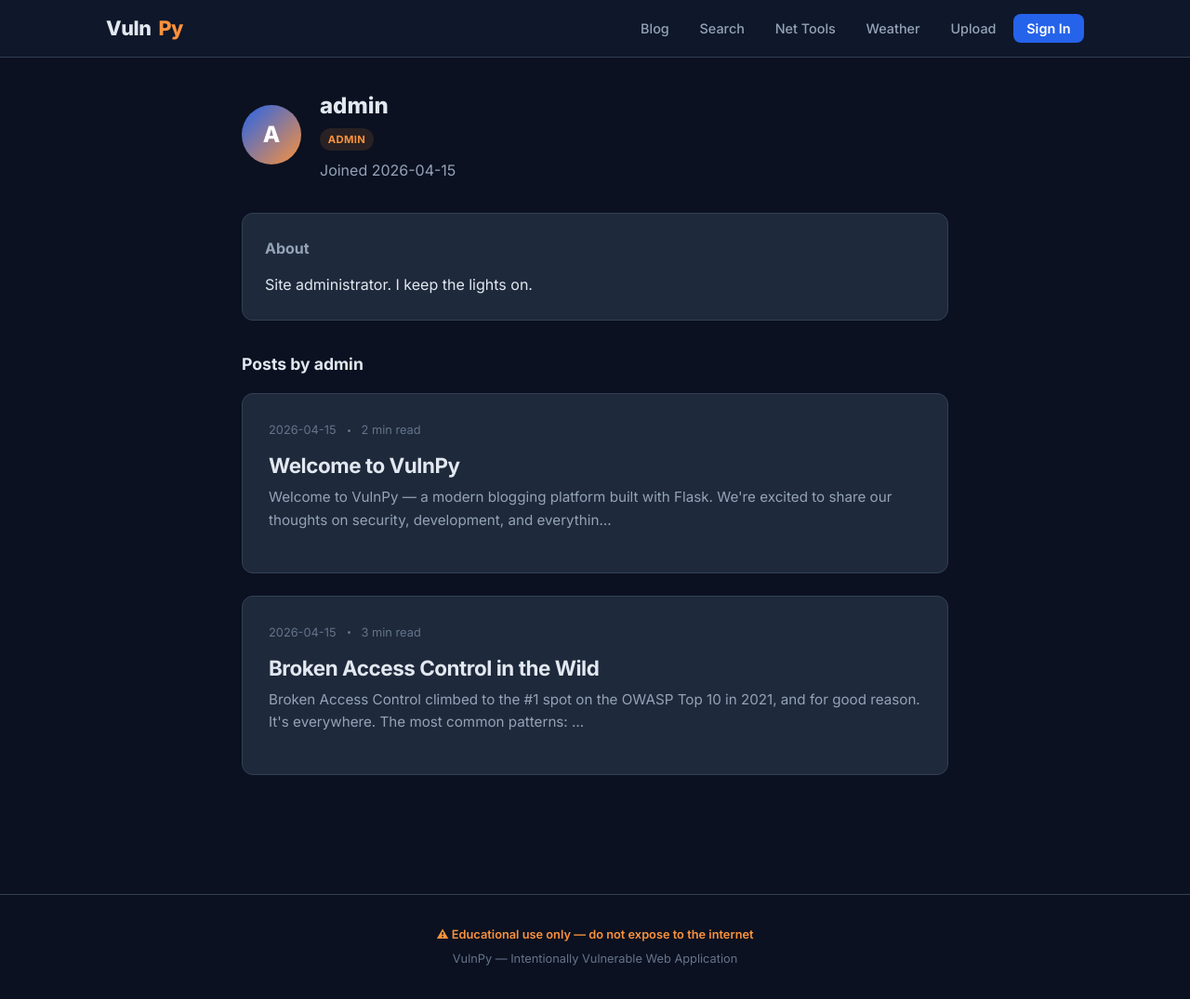
After one commit to sivak1rl/vulnpy, a Flask app: page /user/admin in a window 1280 px wide. The commit adds this page. Shown: the whole page at 93% size. Run offline with Flask 3, Linux system fonts and the light colour scheme; data comes from the database, SQL or seed files in the repository.

Commit message:
feat: add Phase 2 — profile XSS, search SQLi, SSRF, file upload, debug endpoint
New vulnerability surfaces:
- Profile bio with stored XSS (CWE-79)
- Search with UNION-based SQLi (CWE-89)
- Weather widget with SSRF (CWE-918)
- Unrestricted file upload (CWE-434)
- Debug endpoint exposing env vars, config, and DB schema (CWE-215)
- Profile edit IDOR — any user can edit any profile (CWE-639)

Co-Authored-By: Claude Opus 4.6 <noreply@anthropic.com>

```diff
--- a/app.py
+++ b/app.py
@@ -19,12 +19,17 @@ def create_app():
         database.init_db()
 
     # Register blueprints
-    from blueprints import blog, auth, admin, nettools
+    from blueprints import blog, auth, admin, nettools, profile, search, debug, upload, weather
 
     app.register_blueprint(blog.bp)
     app.register_blueprint(auth.bp)
     app.register_blueprint(admin.bp)
     app.register_blueprint(nettools.bp)
+    app.register_blueprint(profile.bp)
+    app.register_blueprint(search.bp)
+    app.register_blueprint(debug.bp)
+    app.register_blueprint(upload.bp)
+    app.register_blueprint(weather.bp)
 
     return app
 
--- /dev/null
+++ b/blueprints/profile.py
@@ -0,0 +1,47 @@
+from flask import Blueprint, render_template, request, redirect, url_for, session, flash
+from db import query_db, execute_db
+
+bp = Blueprint("profile", __name__)
+
+
+@bp.route("/user/<username>")
+def view_profile(username):
+    user = query_db(
+        "SELECT * FROM users WHERE username = ?", (username,), one=True
+    )
+    if not user:
+        flash("User not found.", "error")
+        return redirect(url_for("blog.index"))
+
+    posts = query_db(
+        "SELECT * FROM posts WHERE author_id = ? AND status = 'published' "
+        "ORDER BY created_at DESC",
+        (user["id"],),
+    )
+    return render_template("profile.html", user=user, posts=posts)
+
+
+@bp.route("/user/<username>/edit", methods=["GET", "POST"])
+def edit_profile(username):
+    if "user_id" not in session:
+        flash("Please log in.", "error")
+        return redirect(url_for("auth.login"))
+
+    user = query_db(
+        "SELECT * FROM users WHERE username = ?", (username,), one=True
+    )
+    if not user:
+        flash("User not found.", "error")
+        return redirect(url_for("blog.index"))
+
+    # VULN: CWE-639 (IDOR), OWASP A01
+    # Any logged-in user can edit any other user's profile — no ownership check.
+
+    if request.method == "POST":
+        bio = request.form.get("bio", "")
+        # Bio is stored as-is. The XSS vuln is in the template (|safe).
+        execute_db("UPDATE users SET bio = ? WHERE id = ?", (bio, user["id"]))
+        flash("Profile updated.", "success")
+        return redirect(url_for("profile.view_profile", username=username))
+
+    return render_template("profile_edit.html", user=user)
--- a/static/css/style.css
+++ b/static/css/style.css
@@ -684,6 +684,169 @@ img { max-width: 100%; display: block; }
     margin-bottom: .25rem;
 }
 
+/* --- Profile --- */
+.profile-page {
+    max-width: 760px;
+    margin: 0 auto;
+    padding: 2rem 0 4rem;
+}
+
+.profile-header {
+    display: flex;
+    align-items: center;
+    gap: 1.25rem;
+    margin-bottom: 2rem;
+}
+
+.profile-avatar {
+    width: 64px;
+    height: 64px;
+    border-radius: 50%;
+    background: linear-gradient(135deg, var(--blue-600), var(--orange-400));
+    display: flex;
+    align-items: center;
+    justify-content: center;
+    font-size: 1.5rem;
+    font-weight: 800;
+    color: #fff;
+    flex-shrink: 0;
+}
+
+.profile-info h1 {
+    font-size: 1.5rem;
+    font-weight: 800;
+}
+
+.role-badge {
+    display: inline-block;
+    padding: .15rem .55rem;
+    border-radius: 999px;
+    font-size: .7rem;
+    font-weight: 700;
+    text-transform: uppercase;
+    letter-spacing: .03em;
+}
+
+.role-admin { background: rgba(251,146,60,.12); color: var(--orange-400); }
+.role-user  { background: rgba(59,130,246,.12); color: var(--blue-400); }
+
+.profile-bio {
+    background: var(--bg-surface);
+    border: 1px solid var(--border);
+    border-radius: var(--radius-lg);
+    padding: 1.5rem;
+    margin-bottom: 2rem;
+}
+
+.profile-bio h3 {
+    font-size: 1rem;
+    font-weight: 700;
+    margin-bottom: .75rem;
+    color: var(--text-muted);
+}
+
+.profile-posts h3 {
+    font-size: 1.1rem;
+    font-weight: 700;
+    margin-bottom: 1rem;
+}
+
+/* --- Search --- */
+.search-page {
+    max-width: 760px;
+    margin: 0 auto;
+    padding-bottom: 4rem;
+}
+
+.search-bar {
+    display: flex;
+    gap: .75rem;
+    margin-bottom: 1rem;
+}
+
+.search-bar input {
+    flex: 1;
+    padding: .7rem .9rem;
+    background: var(--bg-surface);
+    border: 1px solid var(--border);
+    border-radius: var(--radius);
+    color: var(--text);
+    font-family: var(--font-sans);
+    font-size: .95rem;
+    transition: border-color var(--transition);
+}
+
+.search-bar input:focus {
+    outline: none;
+    border-color: var(--blue-500);
+    box-shadow: 0 0 0 3px rgba(59,130,246,.15);
+}
+
+/* --- Debug --- */
+.debug-page {
+    padding-bottom: 4rem;
+}
+
+.debug-section {
+    margin-bottom: 2.5rem;
+}
+
+.debug-section h2 {
+    font-size: 1.1rem;
+    font-weight: 700;
+    color: var(--text-muted);
+    margin-bottom: 1rem;
+}
+
+.debug-section h3 {
+    font-size: .95rem;
+    font-weight: 600;
+    color: var(--blue-400);
+}
+
+.debug-table-wrap {
+    overflow-x: auto;
+}
+
+.debug-key {
+    font-family: var(--font-mono);
+    font-size: .82rem;
+    color: var(--orange-300);
+    white-space: nowrap;
+    min-width: 180px;
+}
+
+.debug-val code {
+    word-break: break-all;
+}
+
+/* --- File List --- */
+.file-list {
+    display: flex;
+    flex-direction: column;
+    gap: .4rem;
+}
+
+.file-item {
+    padding: .5rem .75rem;
+    background: var(--bg-base);
+    border: 1px solid var(--border);
+    border-radius: var(--radius);
+    font-size: .9rem;
+}
+
+.file-item a {
+    font-family: var(--font-mono);
+    font-size: .85rem;
+}
+
+/* --- Response Meta --- */
+.response-meta {
+    display: flex;
+    align-items: center;
+    gap: .75rem;
+}
+
 /* --- Utilities --- */
 .text-muted { color: var(--text-muted); }
 .text-center { text-align: center; }
--- a/templates/base.html
+++ b/templates/base.html
@@ -17,9 +17,13 @@
             </a>
             <ul class="nav-links">
                 <li><a href="{{ url_for('blog.index') }}">Blog</a></li>
+                <li><a href="{{ url_for('search.search') }}">Search</a></li>
                 <li><a href="{{ url_for('nettools.ping') }}">Net Tools</a></li>
+                <li><a href="{{ url_for('weather.weather') }}">Weather</a></li>
+                <li><a href="{{ url_for('upload.upload_file') }}">Upload</a></li>
                 {% if session.get('user_id') %}
                     <li><a href="{{ url_for('blog.new_post') }}">New Post</a></li>
+                    <li><a href="{{ url_for('profile.view_profile', username=session.username) }}">Profile</a></li>
                     <li><a href="{{ url_for('admin.dashboard') }}">Admin</a></li>
                     <li><a href="{{ url_for('auth.logout') }}" class="btn-ghost btn-sm">Logout ({{ session.username }})</a></li>
                 {% else %}
--- /dev/null
+++ b/templates/profile.html
@@ -0,0 +1,47 @@
+{% extends "base.html" %}
+{% block title %}{{ user.username }} — VulnPy{% endblock %}
+
+{% block content %}
+<div class="wrapper">
+    <div class="profile-page">
+        <div class="profile-header">
+            <div class="profile-avatar">{{ user.username[0]|upper }}</div>
+            <div class="profile-info">
+                <h1>{{ user.username }}</h1>
+                <span class="role-badge role-{{ user.role }}">{{ user.role }}</span>
+                <p class="text-muted mt-1">Joined {{ user.created_at[:10] }}</p>
+            </div>
+            {% if session.get('user_id') %}
+            <a href="{{ url_for('profile.edit_profile', username=user.username) }}" class="btn btn-ghost btn-sm" style="margin-left:auto">Edit Profile</a>
+            {% endif %}
+        </div>
+
+        <div class="profile-bio">
+            <h3>About</h3>
+            {# VULN: CWE-79 (Stored XSS), OWASP A03
+               Bio is rendered with |safe — any HTML/JS stored in the bio field
+               executes in the browser when viewing the profile. #}
+            <p>{{ user.bio | safe if user.bio else "This user hasn't written a bio yet." }}</p>
+        </div>
+
+        {% if posts %}
+        <div class="profile-posts">
+            <h3>Posts by {{ user.username }}</h3>
+            <div class="post-grid">
+                {% for post in posts %}
+                <article class="post-card">
+                    <div class="post-meta">
+                        <span>{{ post.created_at[:10] }}</span>
+                        <span class="dot"></span>
+                        <span>{{ post.reading_time }} min read</span>
+                    </div>
+                    <h2><a href="{{ url_for('blog.post_detail', post_id=post.id) }}">{{ post.title }}</a></h2>
+                    <p class="excerpt">{{ post.body[:140] }}{% if post.body|length > 140 %}…{% endif %}</p>
+                </article>
+                {% endfor %}
+            </div>
+        </div>
+        {% endif %}
+    </div>
+</div>
+{% endblock %}
```
Also changed, not shown: blueprints/debug.py (added, +55 -0 lines), blueprints/search.py (added, +31 -0 lines), blueprints/upload.py (added, +37 -0 lines), blueprints/weather.py (added, +29 -0 lines), templates/debug.html (added, +84 -0 lines), templates/profile_edit.html (added, +20 -0 lines), templates/search_results.html (added, +42 -0 lines), templates/upload.html (added, +36 -0 lines), templates/weather.html (added, +38 -0 lines).
